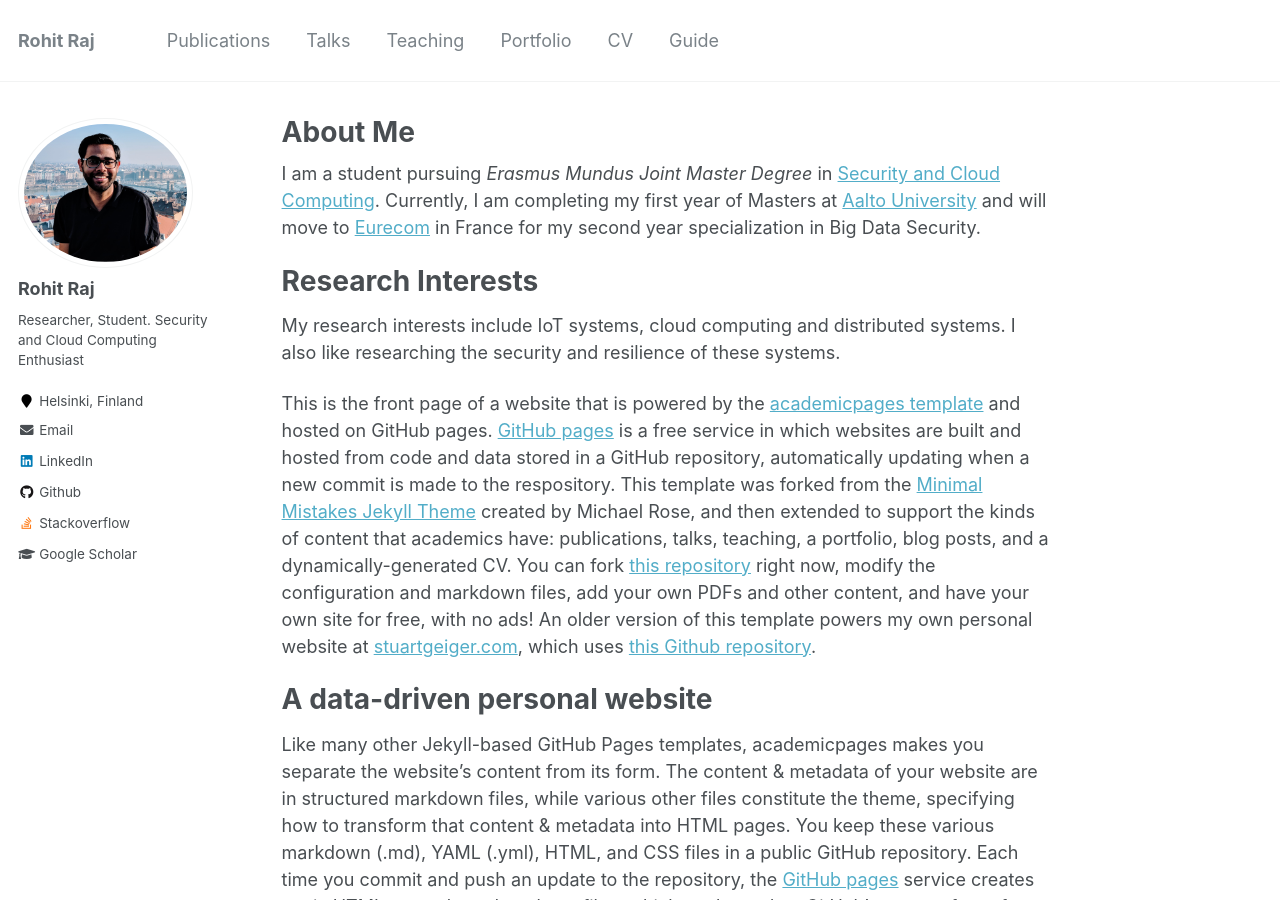
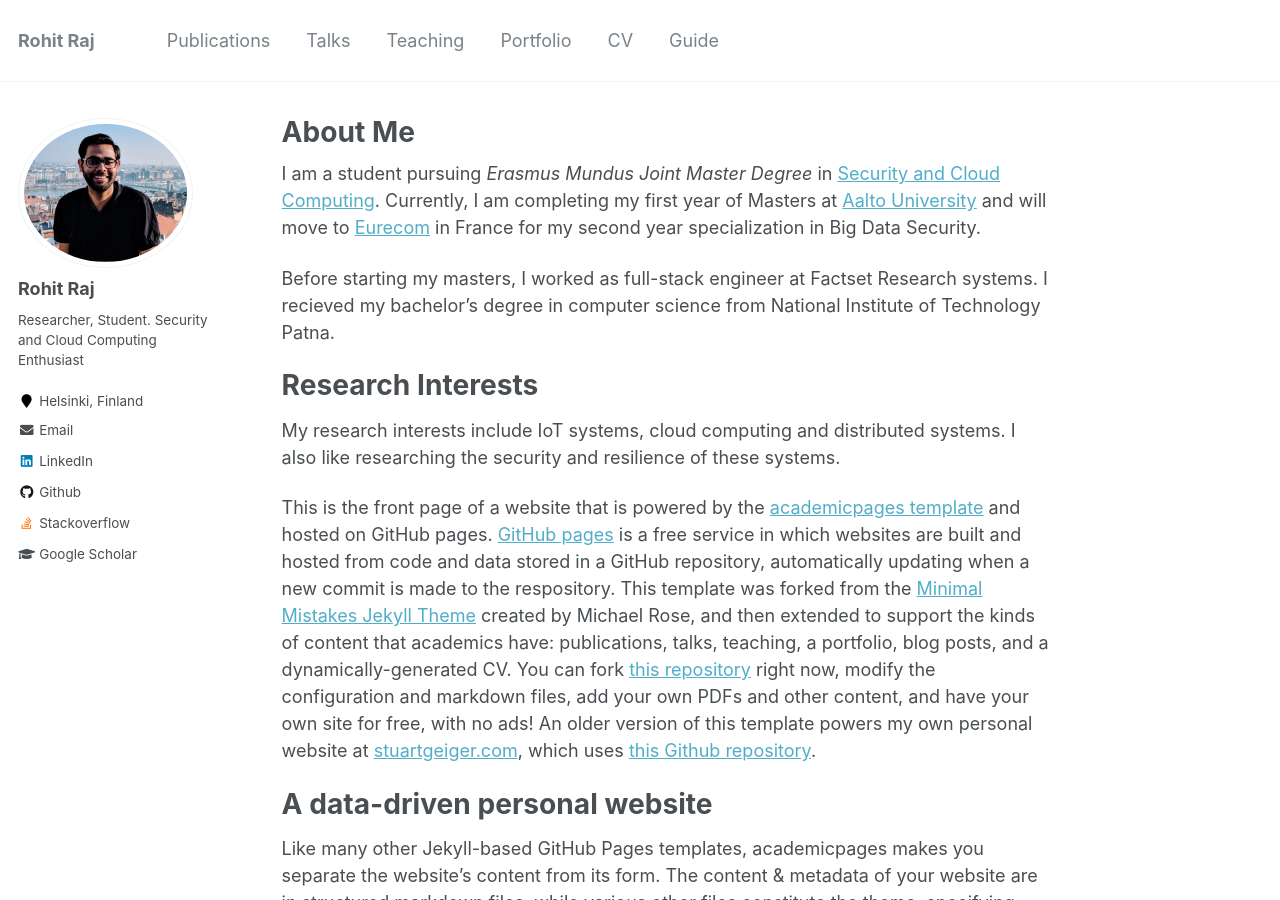
Before and after one commit to rohitshubham/myTestPage, a Jekyll site: the page built from _pages/about.md, in a window 1280 px wide and 900 px high. Built offline with Jekyll 4.4.1, drawn with Linux system fonts in a browser that asks for light colours.

Commit message:
Added details

```diff
--- a/_pages/about.md
+++ b/_pages/about.md
@@ -9,6 +9,8 @@
 ---
 
 I am a student pursuing *Erasmus Mundus Joint Master Degree* in [Security and Cloud Computing](https://secclo.eu). Currently, I am completing my first year of Masters at [Aalto University](https://www.aalto.fi) and will move to [Eurecom](https://www.eurecom.fr/en) in France for my second year specialization in Big Data Security.
+
+Before starting my masters, I worked as full-stack engineer at Factset Research systems. I recieved my bachelor's degree in computer science from National Institute of Technology Patna.
 
 Research Interests
 ===
```
